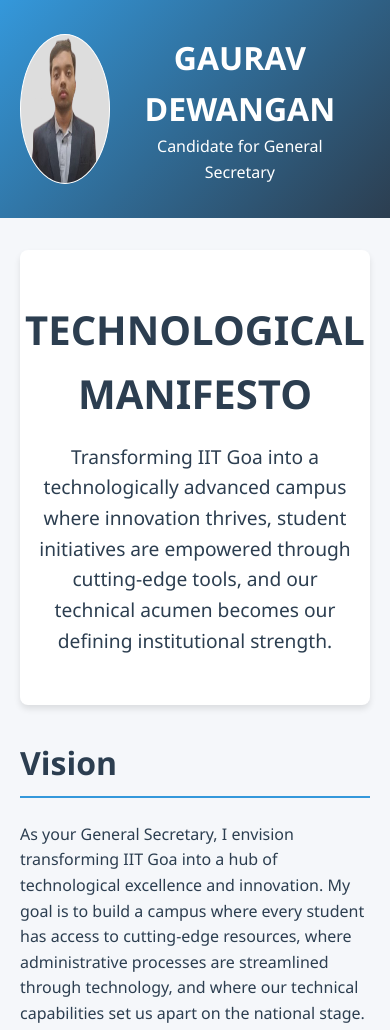
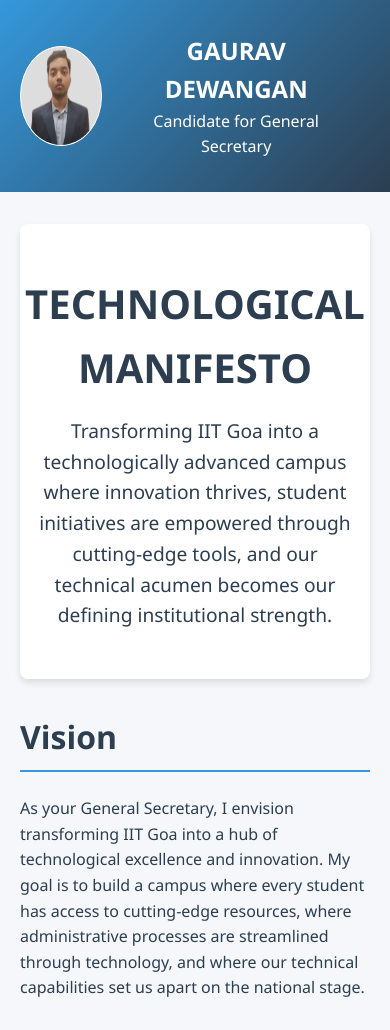
Before and after one commit to alok02op/election, a plain HTML site: page index.html in a window 390 px wide. Shown: the top 1030 px of the page. Drawn offline with Linux system fonts and the light colour scheme.

Commit message:
updated style

```diff
--- a/style.css
+++ b/style.css
@@ -380,3 +380,12 @@
         display: none;
     }
 }
+@media screen and (max-width: 500px){
+  .candidate-photo{
+    height: 100px;
+    width: 100px;
+  }
+  .header-details h1{
+    font-size: 1.5rem;
+  }
+}
```
